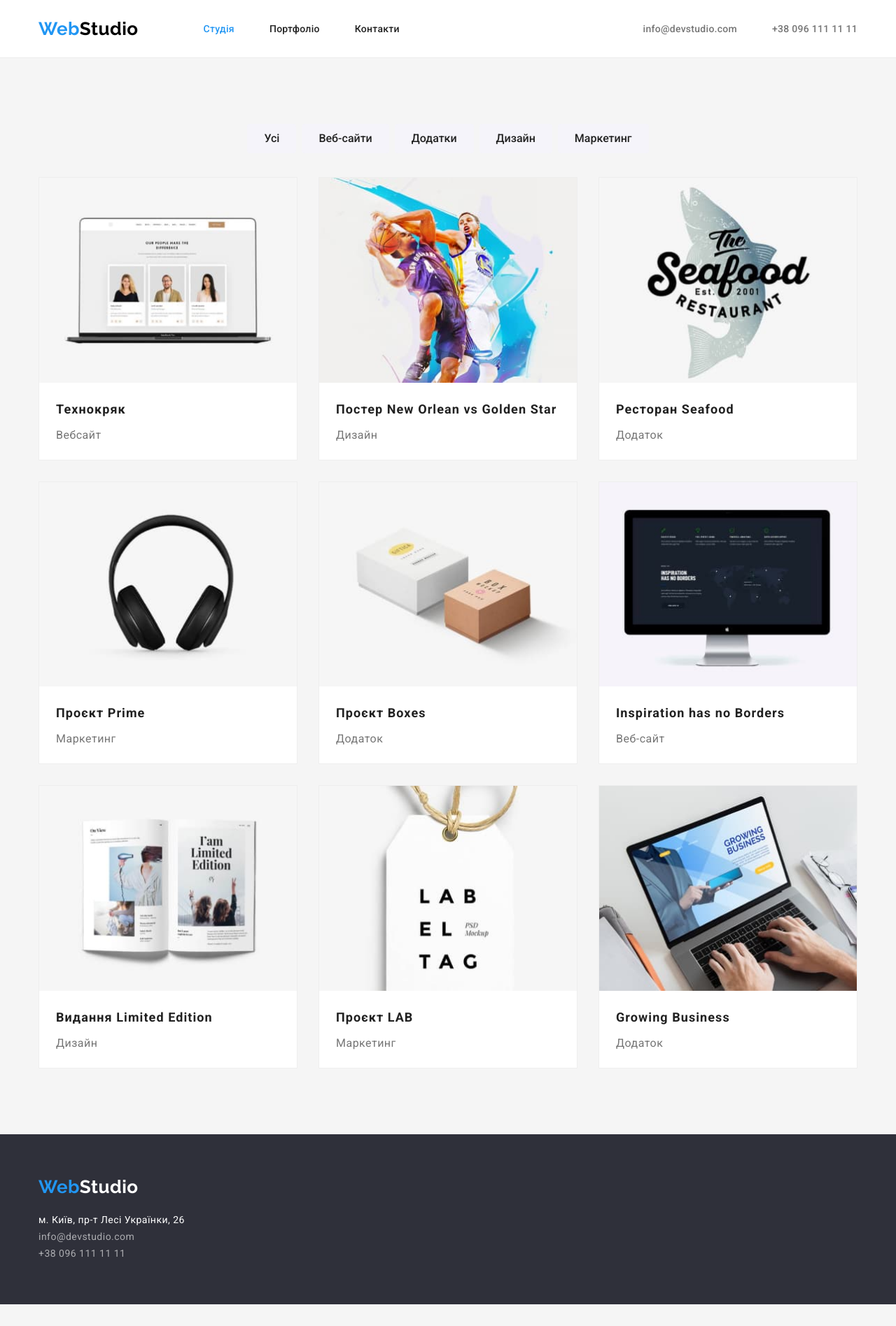
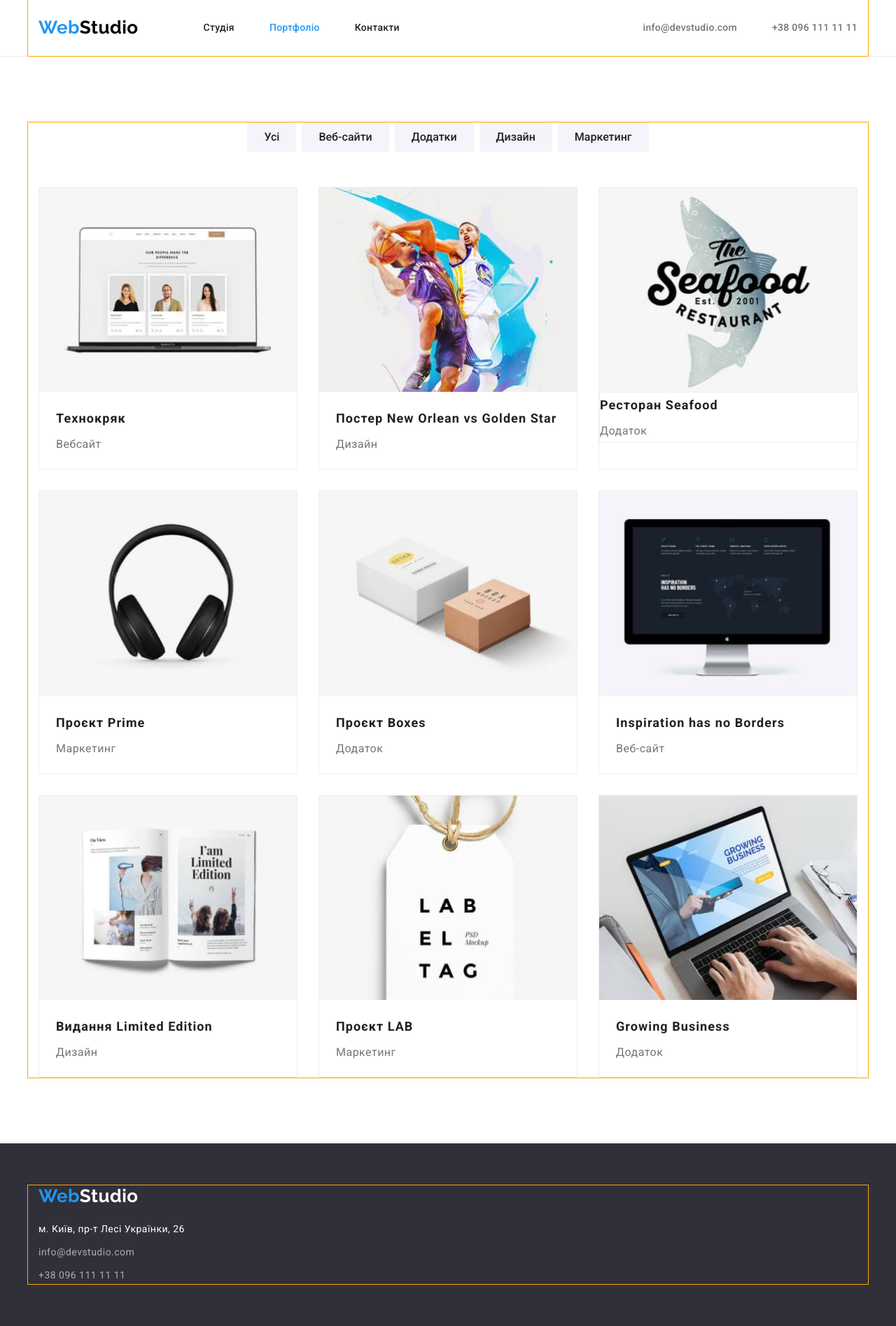
Before and after one commit to DFedyuk/goit-markup-hw-03, a plain HTML site: page portfolio.html in a window 1280 px wide. Shown: the whole page at 70% size. Before the commit the page ends 1864 px from the top, so only its background shows below. Drawn offline with Linux system fonts and the light colour scheme.

Commit message:
Added corrections
1/ Падінги змінені з елемента списку ul і застосовано до посилань в хедер меню

2/  в секціях падінги застосовано до секцій, а не до едементів чи контейнерів

3. виправлений колір бекграунду

4 виправлений футер

```diff
--- a/css/styles.css
+++ b/css/styles.css
@@ -10,7 +10,7 @@
     --footer-bcg-color: #2f303a;
 }
 body {
-    background-color: var(--primary-bcg-color);
+    background-color: var(--primary-white-color);
     color: var(--primary-text-color);
     font-family: 'Roboto', sans-serif;
     letter-spacing: 0.03em;
@@ -53,7 +53,7 @@ h1, h2, h3, h4, h5, h6, p {
     width: 1200px;
     padding-left: 15px;
     padding-right: 15px;
-    /* outline: 1px solid orange; */
+    outline: 1px solid orange;
 }
 
 /* header styles */
@@ -91,13 +91,16 @@ border-bottom: 1px solid #ECECEC;
 .site-nav {
     display: flex;
     margin-left: 93px;
-    padding-top: 32px;
-    padding-bottom: 32px;
+
 }
 .site-nav .item:not(:last-child) {
     margin-right: 50px;
 }
 .site-nav .link {
+    display: block;
+    padding-top: 32px;
+    padding-bottom: 32px;
+
     color: var(--title-text-color);
     font-weight: 500;
     font-size: 14px;
@@ -112,19 +115,28 @@ border-bottom: 1px solid #ECECEC;
     color: var(--accent-color);
 }
 
+.logo.link {
+    display: block;
+    padding-top: 24px;
+    padding-bottom: 25px;
+}
+
 /* header contact styles */
 .head-contact {
     display: flex;
     align-items: center;
     margin-left: auto;
-    padding-top: 32px;
-    padding-bottom: 32px;
+
 }
 .head-contact .item + .item{
     margin-left: 50px;
 }
 
 .head-contact .link {
+    display: block;
+    padding-top: 32px;
+    padding-bottom: 32px;
+
     color: var(--primary-text-color);
     font-weight: 500;
     font-size: 14px;
@@ -138,6 +150,9 @@ border-bottom: 1px solid #ECECEC;
 
 /* hero styles */
 .hero {
+    padding-top: 200px;
+    padding-bottom: 200px;
+
     background-color: #2F303A;
     text-align: center;
 }
@@ -147,7 +162,6 @@ border-bottom: 1px solid #ECECEC;
     margin-bottom: 30px;
     margin-left: auto;
     margin-right: auto;
-    padding-top: 200px;
 
     color: var(--primary-white-color);
     font-weight: 900;
@@ -160,7 +174,6 @@ border-bottom: 1px solid #ECECEC;
 
 /* button styles */
 .btn {
-    margin-bottom: 200px;
     border-radius: 4px;
     padding: 10px 32px;
     min-width: 216px;
@@ -194,10 +207,14 @@ border-bottom: 1px solid #ECECEC;
 }
 
 /* features section styles */
+.section.features {
+    padding-top: 94px;
+    padding-bottom: 94px;
+}
+
+
 .features-list {
     display: flex;
-    padding-top: 94px;
-    padding-bottom: 94px;
     gap: 30px;
 
 }
@@ -223,75 +240,87 @@ border-bottom: 1px solid #ECECEC;
 }
 
 /* activity section styles */
+.section.activity {
+    padding-bottom: 94px;
+}
+
 .activity-list {
     display: flex;
     gap: 30px;
+}
+
+/* team section styles */
+.section.team {
+    padding-top: 94px;
     padding-bottom: 94px;
+    background-color: var(--secondary-bcg-color);
 }
 
 
-/* team section styles */
-.section.team {
-    background-color: var(--secondary-bcg-color);
-}
-
-.team .section-title {
-    padding-top: 94px;
-}
-
 .team-member {
     background-color: var(--primary-white-color);
+    box-shadow: 0px 1px 3px rgba(0, 0, 0, 0.12), 0px 1px 1px rgba(0, 0, 0, 0.14), 0px 2px 1px rgba(0, 0, 0, 0.2);
+    border-radius: 0px 0px 4px 4px;
 }
 
 .team-list {
     display: flex;
+    justify-content: center;
     gap: 30px;
-    justify-content: center;
-    padding-bottom: 94px;
 }
 
-.member-img {
-    margin-bottom: 30px;
+.name-title {
+    padding-top: 30px;
+    padding-bottom: 30px;
+    text-align: center;
 }
 
 .team-list .title {
+    margin-bottom: 10px;
     color: var(--title-text-color);
     font-weight: 500;
     font-size: 16px;
     line-height: 1.19;
     letter-spacing: 0.03em;
-    text-align: center;
-    margin-top: 0;
-    margin-bottom: 10px;
+
 }
 .team-list .list-text {
     font-size: 16px;
     line-height: 1.19;
     text-align: center;
-    margin-top: 0;
-    margin-bottom: 0;
-    padding-bottom: 30px;
 }
 
 /* footer styles */
-.logo-footer {
+.footer {
     padding-top: 60px;
-    margin-bottom: 20px;
+    padding-bottom: 60px;
+
+    background-color: var(--footer-bcg-color);
+}
+
+.logo.footer {
+    padding-top: 0;
+    padding-bottom: 0;
 }
 
 .address-content {
-    padding-bottom: 60px;
+    padding-top: 20px;
 }
 
-.footer {
-background-color: var(--footer-bcg-color);
+.address-line {
+    margin-bottom: 9px;
 }
+.address-line:last-child {
+    margin-bottom: 0;
+}
+
 
 .address {
     color: var(--primary-white-color);
     font-style: normal;
     font-size: 14px;
     line-height: 1.71;
+
 }
 .contact {
     color: var(--footer-contact-text-color);
@@ -308,13 +337,15 @@ background-color: var(--footer-bcg-color);
 /* portfolio page styles */
 
 .section.portfolio {
-    background-color: var(--primary-bcg-color);
+    padding-top: 94px;
+    padding-bottom: 94px;
+
+    background-color: var(--primary-white-color);
 
 }
 
 .portfolio-container {
-    padding-top: 94px;
-    padding-bottom: 94px;
+
 }
 
 .list.portfolio {
@@ -324,15 +355,11 @@ background-color: var(--footer-bcg-color);
 
 .filter-menu {
     display: flex;
-    width: 575px;
-    margin-left: auto;
-    margin-right: auto;
-    margin-bottom: 34px;
+
+    margin-bottom: 50px;
     gap: 8px;
     justify-content: center;
 }
-
-
 
 .filter {
     display: inline-block;
@@ -357,14 +384,13 @@ background-color: var(--footer-bcg-color);
     background-color: var(--accent-color);
 }
 
-.portfolio-img {
-    margin-bottom: 20px;
+
+.cards-text {
+    padding: 20px 24px;
 }
 
 .cards .title {
     min-width: 322px;
-    padding-left: 24px;
-    padding-right: 24px;
     margin-bottom: 4px;
 
     color: var(--title-text-color);
@@ -376,9 +402,7 @@ background-color: var(--footer-bcg-color);
 
 .cards .category {
     min-width: 322px;
-    padding-left: 24px;
-    padding-right: 24px;
-    padding-bottom: 20px;
+
 
     color: var(--primary-text-color);
     font-weight: 400;
--- a/portfolio.html
+++ b/portfolio.html
@@ -16,13 +16,14 @@
   </head>
   <body>
     <header class="page-header">
-      <div class="container header-menu">
+      <div class="container">
+        <div class="header-menu">
           <!-- navigation menu -->
           <nav class="nav-menu">
             <a class="logo link" href="./index.html"><span class="logo-web">Web</span>Studio</a>
             <ul class="site-nav list">
-            <li class="item"><a class="link current" href="./index.html">Студія</a></li>
-            <li class="item"><a class="link" href="./portfolio.html">Портфоліо</a></li>
+              <li class="item"><a class="link" href="./index.html">Студія</a></li>
+              <li class="item"><a class="link current" href="./portfolio.html">Портфоліо</a></li>
               <li class="item"><a class="link" href="#">Контакти</a></li>
             </ul>
           </nav>
@@ -35,6 +36,7 @@
               <a class="link" href="tel:00380961111111">+38 096 111 11 11</a>
             </li>
           </ul>
+        </div>
       </div>
     </header>
     <main>
@@ -69,8 +71,10 @@
                     alt="Сторінка Технокряк на макбук"
                     width="370"
                   />
+                  <div class="cards-text">
                     <h2 class="title">Технокряк</h2>
-                  <h3 class="category">Вебсайт</h3>
+                    <p class="category">Вебсайт</p>
+                  </div>
                 </a>
               </li>
               <li class="cards">
@@ -81,8 +85,10 @@
                     alt="Постер баскетбол Нью Орлеан та Голден Стар"
                     width="370"
                   />
+                  <div class="cards-text">
                     <h2 class="title">Постер New Orlean vs Golden Star</h2>
-                  <h3 class="category">Дизайн</h3>
+                    <p class="category">Дизайн</p>
+                  </div>
                 </a>
               </li>
               <li class="cards">
@@ -93,8 +99,10 @@
                     alt="Сіфуд ресторан лого"
                     width="370"
                   />
+                  <div class="cards text">
                     <h2 class="title">Ресторан Seafood</h2>
-                  <h3 class="category">Додаток</h3>
+                    <p class="category">Додаток</p>
+                  </div>
                 </a>
               </li>
               <li class="cards">
@@ -105,8 +113,10 @@
                     alt="Навушники"
                     width="370"
                   />
+                  <div class="cards-text">
                     <h2 class="title">Проєкт Prime</h2>
-                  <h3 class="category">Маркетинг</h3>
+                    <p class="category">Маркетинг</p>
+                  </div>
                 </a>
               </li>
               <li class="cards">
@@ -117,8 +127,10 @@
                     alt="Дві коробки"
                     width="370"
                   />
+                  <div class="cards-text">
                     <h2 class="title">Проєкт Boxes</h2>
-                  <h3 class="category">Додаток</h3>
+                    <p class="category">Додаток</p>
+                  </div>
                 </a>
               </li>
               <li class="cards">
@@ -129,8 +141,10 @@
                     alt="Сторінка Інспірейшн на моніторі"
                     width="370"
                   />
+                  <div class="cards-text">
                     <h2 class="title">Inspiration has no Borders</h2>
-                  <h3 class="category">Веб-сайт</h3>
+                    <p class="category">Веб-сайт</p>
+                  </div>
                 </a>
               </li>
               <li class="cards">
@@ -141,8 +155,10 @@
                     alt="Відкритий журнал моди"
                     width="370"
                   />
+                  <div class="cards-text">
                     <h2 class="title">Видання Limited Edition</h2>
-                  <h3 class="category">Дизайн</h3>
+                    <p class="category">Дизайн</p>
+                  </div>
                 </a>
               </li>
               <li class="cards">
@@ -153,8 +169,10 @@
                     alt="Лєйбла"
                     width="370"
                   />
+                  <div class="cards-text">
                     <h2 class="title">Проєкт LAB</h2>
-                  <h3 class="category">Маркетинг</h3>
+                    <p class="category">Маркетинг</p>
+                  </div>
                 </a>
               </li>
               <li class="cards">
@@ -165,8 +183,10 @@
                     alt="Робота на ноутбукі"
                     width="370"
                   />
+                  <div class="cards-text">
                     <h2 class="title">Growing Business</h2>
-                  <h3 class="category">Додаток</h3>
+                    <p class="category">Додаток</p>
+                  </div>
                 </a>
               </li>
             </ul>
@@ -180,12 +200,14 @@
       <div class="container">
         <div class="footer-container">
           <div class="logo-footer">
-            <a class="logo link" href="./index.html"><span class="logo-web">Web</span>Studio</a>
+            <a class="logo footer link" href="./index.html"
+              ><span class="logo-web">Web</span>Studio</a
+            >
           </div>
           <div class="address-content">
             <address>
               <ul class="list">
-                <li>
+                <li class="address-line">
                   <a
                     class="address link"
                     href="https://goo.gl/maps/J4j9FRFDDXwHHrxk6"
@@ -194,10 +216,10 @@
                     >м. Київ, пр-т Лесі Українки, 26</a
                   >
                 </li>
-                <li>
+                <li class="address-line">
                   <a class="contact link" href="mailto:info@devstudio.com">info@devstudio.com</a>
                 </li>
-                <li>
+                <li class="address-line">
                   <a class="contact link" href="tel:00380961111111">+38 096 111 11 11</a>
                 </li>
               </ul>
```
Also changed, not shown: index.html (+16 -6 lines). Lines whose indentation alone changed are shown as unchanged.
